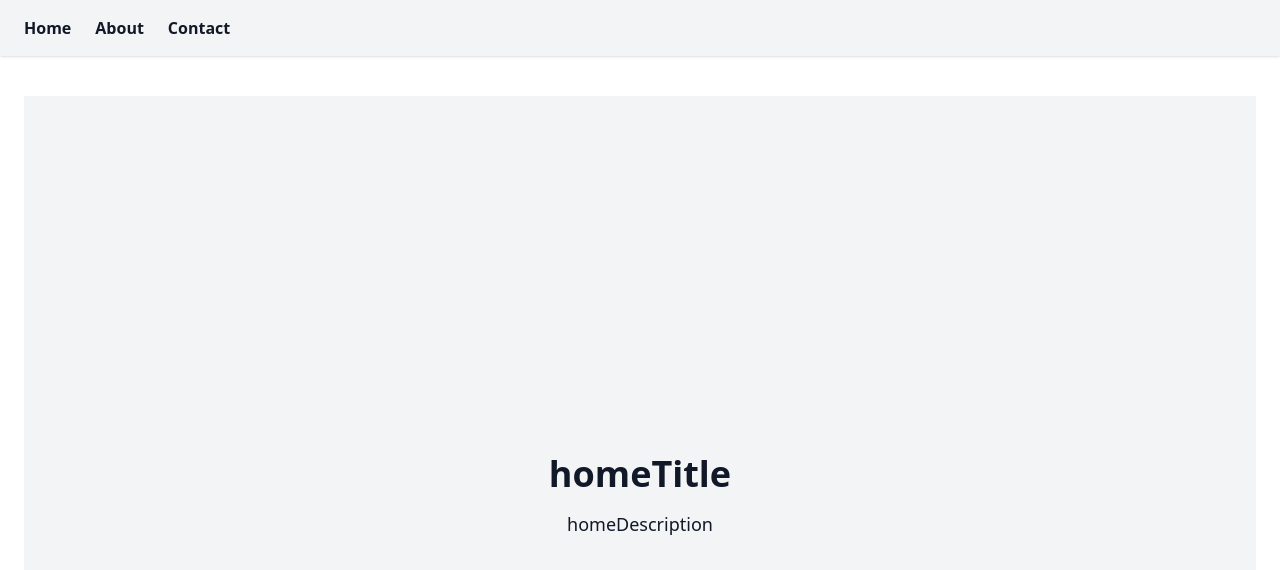
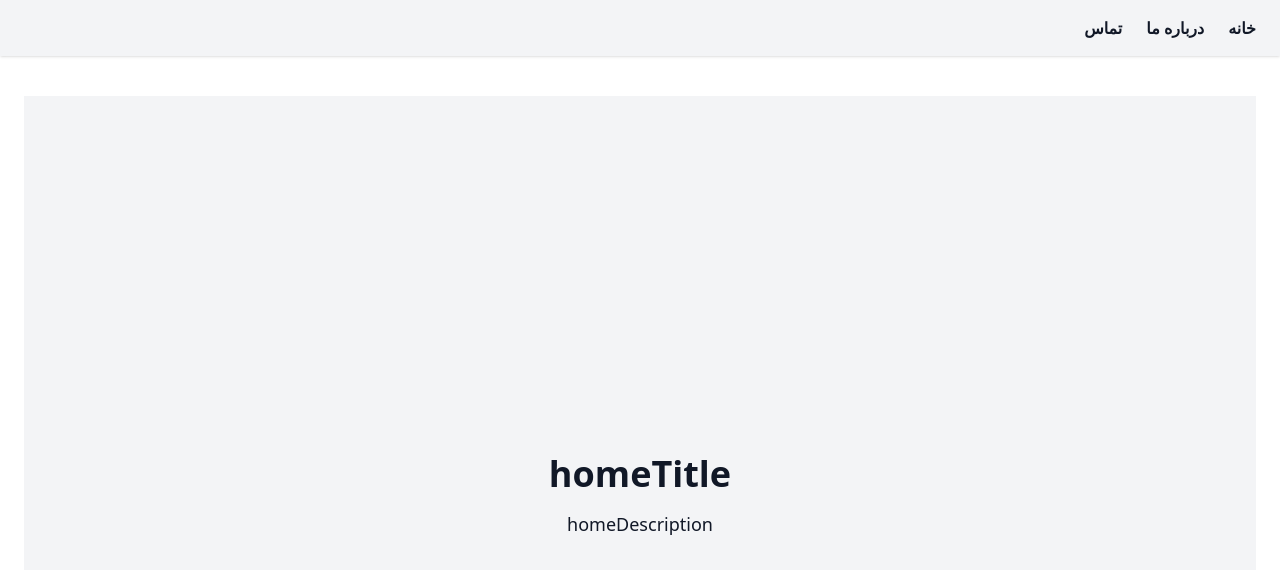
Before and after one commit to MinMinii/StudyPay, a Next.js app: page / in a window 1280 px wide. Shown: the top 570 px of the page. Built offline with nearby package versions, Linux system fonts and the light colour scheme.

Commit message:
Update layout.jsx

```diff
--- a/app/layout.jsx
+++ b/app/layout.jsx
@@ -1,24 +1,23 @@
 import "../styles/globals.css";
 import Link from "next/link";
 
-export const metadata = {
-  title: "StudyPay",
-  description: "Modern educational platform",
-};
+// دریافت locale از params
+export default function RootLayout({ children, params }) {
+  const locale = params?.locale || 'fa'; // fallback
+  const isRTL = locale === 'fa';
 
-export default function RootLayout({ children }) {
   return (
-    <html lang="en">
+    <html lang={locale} dir={isRTL ? 'rtl' : 'ltr'}>
       <body className="bg-white text-gray-900">
         <nav className="bg-gray-100 px-6 py-4 shadow flex gap-6">
-          <Link href="/" className="font-semibold hover:text-blue-600">
-            Home
+          <Link href={`/${locale}/`} className="font-semibold hover:text-blue-600">
+            خانه
           </Link>
-          <Link href="/about" className="font-semibold hover:text-blue-600">
-            About
+          <Link href={`/${locale}/about`} className="font-semibold hover:text-blue-600">
+            درباره ما
           </Link>
-          <Link href="/contact" className="font-semibold hover:text-blue-600">
-            Contact
+          <Link href={`/${locale}/contact`} className="font-semibold hover:text-blue-600">
+            تماس
           </Link>
         </nav>
         <main className="px-6 py-10">{children}</main>
```
